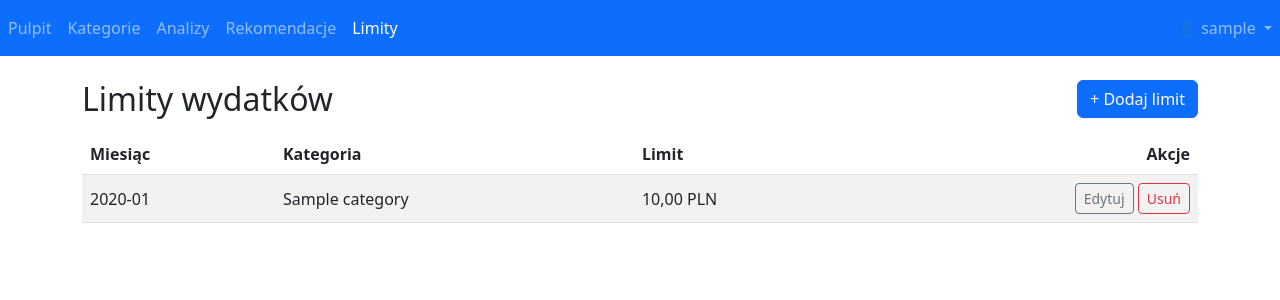
After one commit to hex-hexnn/centus, a Django app: page /limits/ in a window 1280 px wide. The commit adds this page. Shown: the top 300 px of the page. Run offline with Django 5.2, Linux system fonts and the light colour scheme; a user stored in the database is signed in; tables that the repository leaves empty hold one stand-in row (values such as "Sample post").

Commit message:
Dodałem Limity budżetowe

```diff
--- a/finance/urls.py
+++ b/finance/urls.py
@@ -14,4 +14,8 @@ urlpatterns = [
     path('delete/<int:pk>/', views.transaction_delete, name='transaction_delete'),
     path('calendar/', views.calendar_view, name='calendar'),
     path('recommendations/', views.recommendations_view, name='recommendations'),
+    path("limits/", views.budget_limits_list, name="budget_limits"),
+    path("limits/add/", views.budget_limit_create, name="budget_limit_create"),
+    path("limits/edit/<int:pk>/", views.budget_limit_update, name="budget_limit_update"),
+    path("limits/delete/<int:pk>/", views.budget_limit_delete, name="budget_limit_delete"),
 ]
--- a/finance/views.py
+++ b/finance/views.py
@@ -14,6 +14,9 @@ from datetime import date, datetime
 from finance.models import Subscription
 from finance.forms import SubscriptionForm
 from finance.recommendations import get_savings_recommendations
+from finance.models import BudgetLimit
+from finance.forms import BudgetLimitForm
+from django.contrib import messages
 
 
 @login_required
@@ -355,3 +358,54 @@ def recommendations_view(request):
         "selected_month": selected_month,
     }
     return render(request, "finance/recommendations.html", context)
+
+@login_required
+def budget_limits_list(request):
+    limits = BudgetLimit.objects.filter(user=request.user).select_related("category").order_by("-month", "category__name")
+    return render(request, "finance/budget_limits_list.html", {"limits": limits})
+
+
+@login_required
+def budget_limit_create(request):
+    if request.method == "POST":
+        form = BudgetLimitForm(request.POST)
+        if form.is_valid():
+            obj = form.save(commit=False)
+            obj.user = request.user
+            try:
+                obj.save()
+                messages.success(request, "Limit zapisany.")
+                return redirect("budget_limits")
+            except Exception:
+                # najczęściej poleci unique_together (ten sam user+category+miesiąc)
+                messages.error(request, "Limit dla tej kategorii i miesiąca już istnieje. Edytuj istniejący.")
+    else:
+        form = BudgetLimitForm()
+
+    return render(request, "finance/budget_limit_form.html", {"form": form, "title": "Dodaj limit"})
+
+
+@login_required
+def budget_limit_update(request, pk):
+    obj = get_object_or_404(BudgetLimit, pk=pk, user=request.user)
+
+    if request.method == "POST":
+        form = BudgetLimitForm(request.POST, instance=obj)
+        if form.is_valid():
+            form.save()
+            messages.success(request, "Limit zaktualizowany.")
+            return redirect("budget_limits")
+    else:
+        form = BudgetLimitForm(instance=obj)
+
+    return render(request, "finance/budget_limit_form.html", {"form": form, "title": "Edytuj limit"})
+
+
+@login_required
+def budget_limit_delete(request, pk):
+    obj = get_object_or_404(BudgetLimit, pk=pk, user=request.user)
+    if request.method == "POST":
+        obj.delete()
+        messages.success(request, "Limit usunięty.")
+        return redirect("budget_limits")
+    return render(request, "finance/budget_limit_delete.html", {"obj": obj})
--- a/templates/base.html
+++ b/templates/base.html
@@ -12,11 +12,43 @@
      <div class="collapse navbar-collapse" id="navbarNav">
     <ul class="navbar-nav me-auto mb-2 mb-lg-0">
         {% if user.is_authenticated %}
-            <li class="nav-item"><a class="nav-link" href="{% url 'transaction_list' %}">Pulpit</a></li>
-            <li class="nav-item"><a class="nav-link" href="{% url 'category_list' %}">Kategorie</a></li>
-            <li class="nav-item"><a class="nav-link" href="{% url 'analysis' %}">Analizy</a></li>
-            <li class="nav-item"><a class="nav-link" href="{% url 'recommendations' %}">Rekomendacje</a></li>{% endif %}
-    </ul>
+            <li class="nav-item">
+                    <a class="nav-link {% if request.resolver_match.url_name == 'transaction_list' %}active{% endif %}"
+                       href="{% url 'transaction_list' %}">
+                        Pulpit
+                    </a>
+                </li>
+
+                <li class="nav-item">
+                    <a class="nav-link {% if request.resolver_match.url_name == 'category_list' %}active{% endif %}"
+                       href="{% url 'category_list' %}">
+                        Kategorie
+                    </a>
+                </li>
+
+                <li class="nav-item">
+                    <a class="nav-link {% if request.resolver_match.url_name == 'analysis' %}active{% endif %}"
+                       href="{% url 'analysis' %}">
+                        Analizy
+                    </a>
+                </li>
+
+                <li class="nav-item">
+                    <a class="nav-link {% if request.resolver_match.url_name == 'recommendations' %}active{% endif %}"
+                       href="{% url 'recommendations' %}">
+                        Rekomendacje
+                    </a>
+                </li>
+
+                <li class="nav-item">
+                    <a class="nav-link {% if request.resolver_match.url_name == 'budget_limits' %}active{% endif %}"
+                       href="{% url 'budget_limits' %}">
+                        Limity
+                    </a>
+                </li>
+
+                {% endif %}
+            </ul>
 
     <ul class="navbar-nav">
         {% if user.is_authenticated %}
--- /dev/null
+++ b/templates/finance/budget_limits_list.html
@@ -0,0 +1,39 @@
+{% extends "base.html" %}
+{% block title %}Limity{% endblock %}
+
+{% block content %}
+<div class="d-flex justify-content-between align-items-center mb-3">
+  <h2 class="mb-0">Limity wydatków</h2>
+  <a class="btn btn-primary" href="{% url 'budget_limit_create' %}">+ Dodaj limit</a>
+</div>
+
+{% if limits %}
+  <div class="table-responsive">
+    <table class="table table-striped align-middle">
+      <thead>
+        <tr>
+          <th>Miesiąc</th>
+          <th>Kategoria</th>
+          <th>Limit</th>
+          <th class="text-end">Akcje</th>
+        </tr>
+      </thead>
+      <tbody>
+        {% for l in limits %}
+          <tr>
+            <td>{{ l.month|date:"Y-m" }}</td>
+            <td>{{ l.category.name }}</td>
+            <td>{{ l.limit_amount }} PLN</td>
+            <td class="text-end">
+              <a class="btn btn-sm btn-outline-secondary" href="{% url 'budget_limit_update' l.pk %}">Edytuj</a>
+              <a class="btn btn-sm btn-outline-danger" href="{% url 'budget_limit_delete' l.pk %}">Usuń</a>
+            </td>
+          </tr>
+        {% endfor %}
+      </tbody>
+    </table>
+  </div>
+{% else %}
+  <div class="alert alert-info">Nie masz jeszcze limitów. Dodaj pierwszy limit 😊</div>
+{% endif %}
+{% endblock %}
```
Also changed, not shown: finance/forms.py (+34 -0 lines), templates/finance/budget_limit_delete.html (added, +16 -0 lines), templates/finance/budget_limit_form.html (added, +15 -0 lines).
